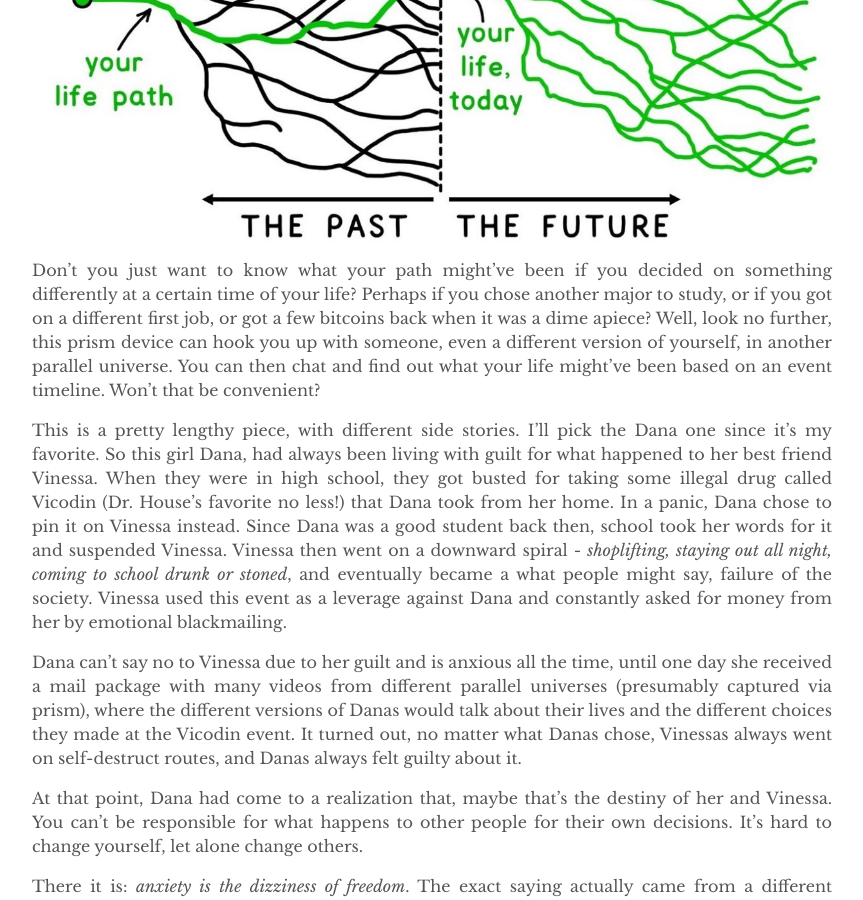
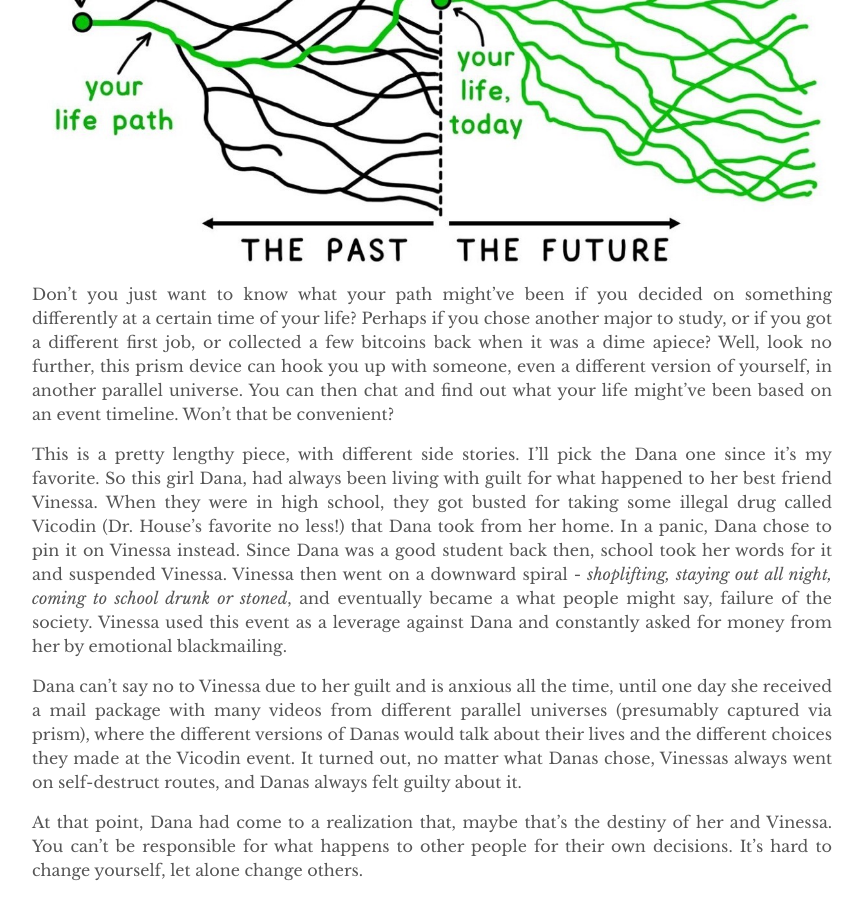
Before and after one commit to yuexiaofeng/yuexiaofeng.github.io, a Jekyll site: the page built from _posts/2024-12-21-exhalation.md, in a window 1280 px wide and 900 px high, scrolled down 4616 px. Shown: the whole window, without its empty margins (208-1071 px from the left). Built offline with Jekyll 4.4.1, drawn with Linux system fonts in a browser that asks for light colours; some of the changed text lies outside the part shown.

Commit message:
updated exhalation post

```diff
--- a/_posts/2024-12-21-exhalation.md
+++ b/_posts/2024-12-21-exhalation.md
@@ -74,7 +74,7 @@
 
 ![river of life](../assets/images/20241221/river_of_life.jpeg)
 
-Don't you just want to know what your path might've been if you decided on something differently at a certain time of your life? Perhaps if you chose another major to study, or if you got on a different first job, or got a few bitcoins back when it was a dime apiece? Well, look no further, this prism device can hook you up with someone, even a different version of yourself, in another parallel universe. You can then chat and find out what your life might've been based on an event timeline. Won't that be convenient?
+Don't you just want to know what your path might've been if you decided on something differently at a certain time of your life? Perhaps if you chose another major to study, or if you got a different first job, or collected a few bitcoins back when it was a dime apiece? Well, look no further, this prism device can hook you up with someone, even a different version of yourself, in another parallel universe. You can then chat and find out what your life might've been based on an event timeline. Won't that be convenient?
 
 This is a pretty lengthy piece, with different side stories. I'll pick the Dana one since it's my favorite. So this girl Dana, had always been living with guilt for what happened to her best friend Vinessa. When they were in high school, they got busted for taking some illegal drug called Vicodin (Dr. House's favorite no less!) that Dana took from her home. In a panic, Dana chose to pin it on Vinessa instead. Since Dana was a good student back then, school took her words for it and suspended Vinessa. Vinessa then went on a downward spiral - *shoplifting, staying out all night, coming to school drunk or stoned*, and eventually became a what people might say, failure of the society. Vinessa used this event as a leverage against Dana and constantly asked for money from her by emotional blackmailing.
 
```
Also changed, not shown: other parts of _posts/2024-12-21-exhalation.md (+1 -1 lines).
